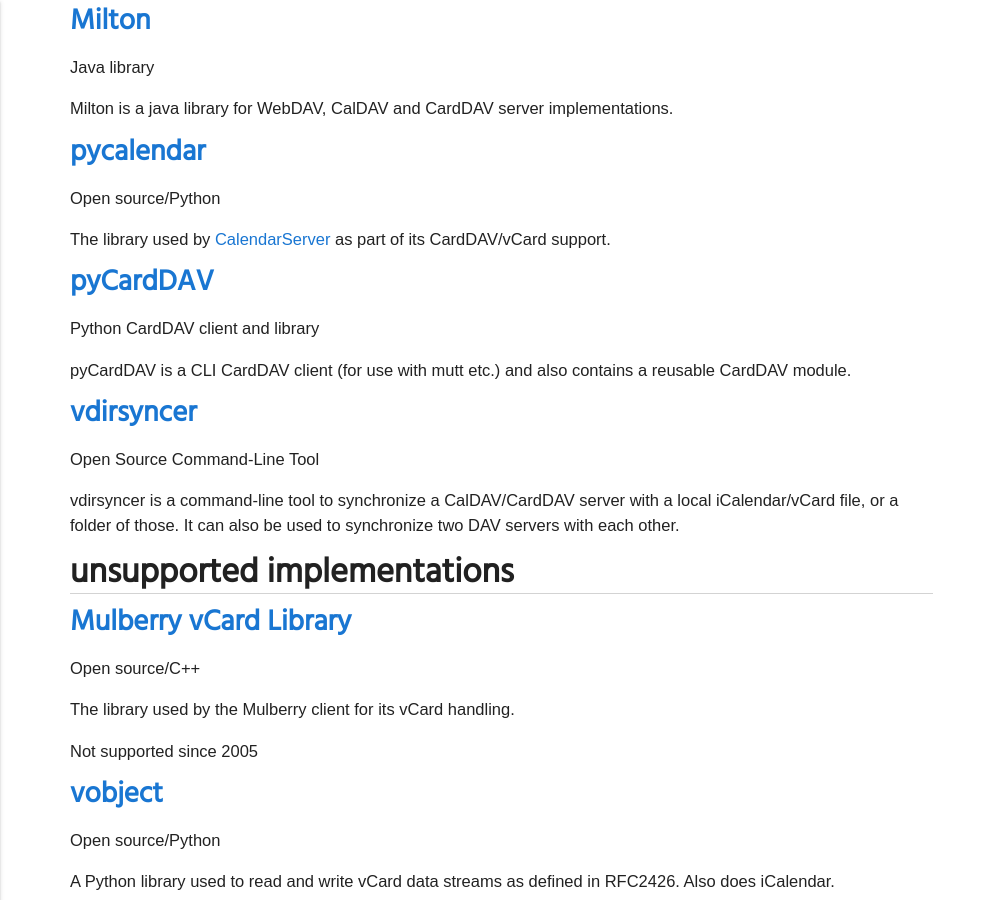
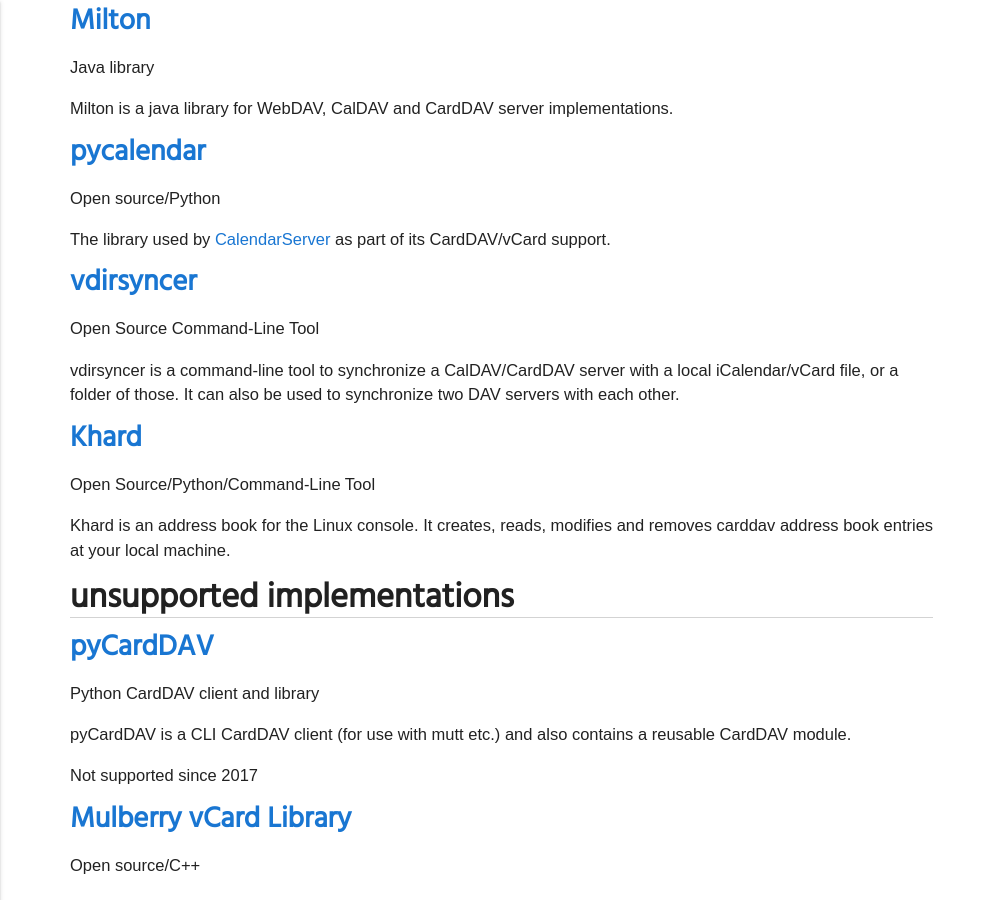
Before and after one commit to CalConnect/DEVGUIDE, a Jekyll site: the page built from _pages/CardDAV/libraries.md, in a window 1280 px wide and 900 px high, scrolled down 587 px. Shown: the whole window, without its empty margins (0-996 px from the left). Built offline with Jekyll 4.4.1, drawn with Linux system fonts in a browser that asks for light colours; some web fonts are replaced.

Commit message:
Add pyCardDAV to unsupported and khard to supported

```diff
--- a/_pages/CardDAV/libraries.md
+++ b/_pages/CardDAV/libraries.md
@@ -31,17 +31,24 @@ Milton is a java library for WebDAV, CalDAV and CardDAV server implementations.
 
 The library used by [CalendarServer](https://www.calendarserver.org) as part of its CardDAV/vCard support.
 
+### [vdirsyncer](https://github.com/pimutils/vdirsyncer)
+**Open Source Command-Line Tool**
+
+vdirsyncer is a command-line tool to synchronize a CalDAV/CardDAV server with a local iCalendar/vCard file, or a folder of those. It can also be used to synchronize two DAV servers with each other.
+
+### [Khard](https://github.com/scheibler/khard)
+**Open Source/Python/Command-Line Tool**
+
+Khard is an address book for the Linux console. It creates, reads, modifies and removes carddav address book entries at your local machine.
+
+##  unsupported implementations
+
 ### [pyCardDAV](http://lostpackets.de/pycarddav/)
 **Python CardDAV client and library**
 
 pyCardDAV is a CLI CardDAV client (for use with mutt etc.) and also contains a reusable CardDAV module.
 
-### [vdirsyncer](https://github.com/pimutils/vdirsyncer)
-**Open Source Command-Line Tool**
-
-vdirsyncer is a command-line tool to synchronize a CalDAV/CardDAV server with a local iCalendar/vCard file, or a folder of those. It can also be used to synchronize two DAV servers with each other.
-
-##  unsupported implementations
+**Not supported since 2017**
 
 ### [Mulberry vCard Library](http://trac.mulberrymail.com/repos/browser/vCard)
 **Open source/C++**
```
